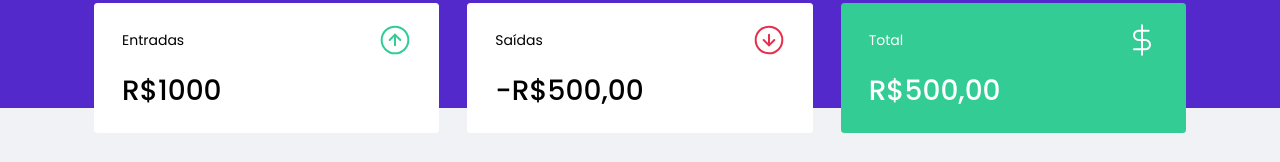
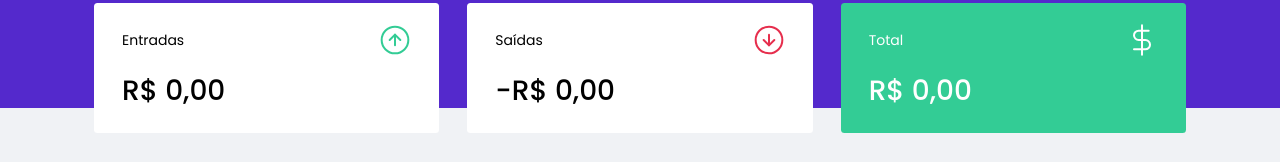
Before and after one commit to WD-GabrielKenji/IgniteReactJs-Dtmoney, a React (Create React App) app: page / in a window 1280 px wide. Shown: the part 130-292 px from the top of the page. Built offline with nearby package versions, Linux system fonts and the light colour scheme; no server answers; what miragejs would draw is missing.

Commit message:
Feat: Adicionado a funcionabilidade de calcular o resumo financeiro

```diff
--- a/src/components/Summary/index.tsx
+++ b/src/components/Summary/index.tsx
@@ -8,6 +8,22 @@
 export function Summary(){
     const { transactions } = useContext(TransactionsContext);
 
+    const summary = transactions.reduce((acc, transaction) => {
+        if (transaction.type === 'deposit') {
+            acc.deposit += transaction.amount;
+            acc.total += transaction.amount;
+        } else {
+            acc.withdraws += transaction.amount;
+            acc.total -= transaction.amount;
+        }
+
+        return acc;
+    }, {
+        deposit: 0,
+        withdraws: 0,
+        total: 0,
+    });
+
     return (
         <Container>
             <div>
@@ -15,21 +31,36 @@
                     <p>Entradas</p>
                     <img src={incomeImg} alt="Entradas" />
                 </header>
-                <strong>R$1000</strong>
+                <strong>
+                    {new Intl.NumberFormat('pt-BT', {
+                        style: 'currency',
+                        currency: 'BRL',
+                    }).format(summary.deposit)}
+                </strong>
             </div>
             <div>
                 <header>
                     <p>Saídas</p>
                     <img src={outcomeImg} alt="Saídas" />
                 </header>
-                <strong>-R$500,00</strong>
+                <strong>-
+                    {new Intl.NumberFormat('pt-BT', {
+                        style: 'currency',
+                        currency: 'BRL',
+                    }).format(summary.withdraws)}
+                </strong>
             </div>
             <div className="highlight-background">
                 <header>
                     <p>Total</p>
                     <img src={totalImg} alt="Total" />
                 </header>
-                <strong> R$500,00</strong>
+                <strong>
+                    {new Intl.NumberFormat('pt-BT', {
+                        style: 'currency',
+                        currency: 'BRL',
+                    }).format(summary.total)}
+                </strong>
             </div>
         </Container>
     );
```
